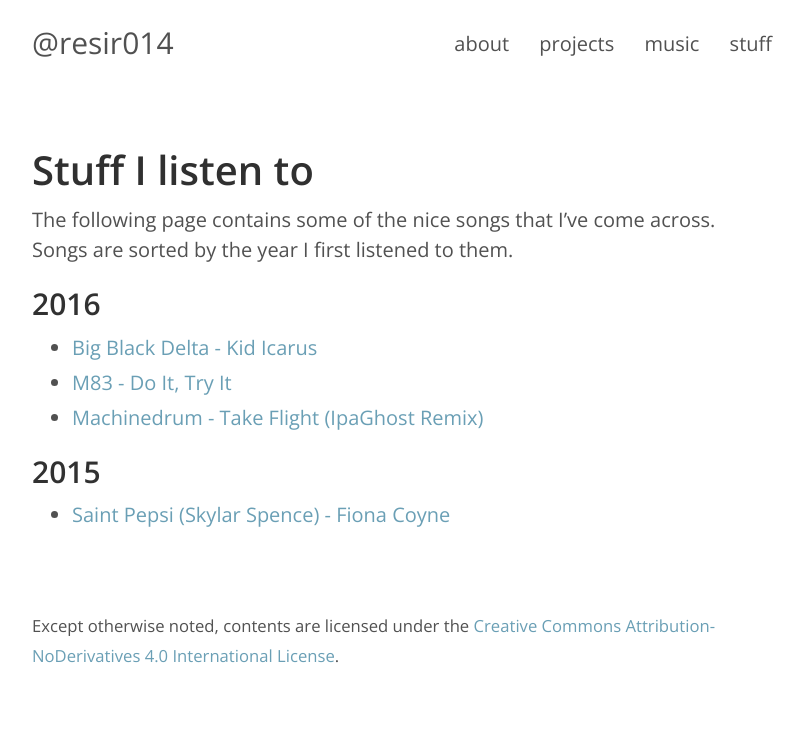
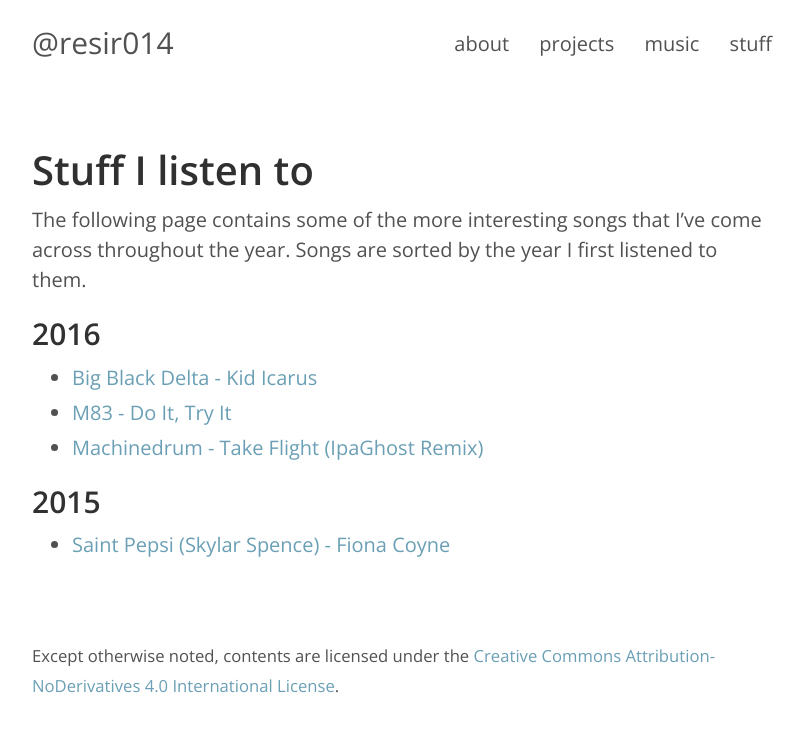
Before and after one commit to resir014/resir014.github.io, a Jekyll site: the page built from music.md, in a window 1280 px wide. Shown: the top 732 px of the page, without its empty margins (238-1042 px from the left). Built offline with Jekyll 4.4.1, drawn with Linux system fonts in a browser that asks for light colours; comment, search, counter and statistics services are not loaded.

Commit message:
Fixed wording on Music page

```diff
--- a/music.md
+++ b/music.md
@@ -5,7 +5,7 @@ redirect_from:
   - /music/2015/11/27/saint-pepsi-skylar-spence-fiona-coyne/
 ---
 
-The following page contains some of the nice songs that I've come across. Songs are sorted by the year I first listened to them.
+The following page contains some of the more interesting songs that I've come across throughout the year. Songs are sorted by the year I first listened to them.
 
 ## 2016
 
```
